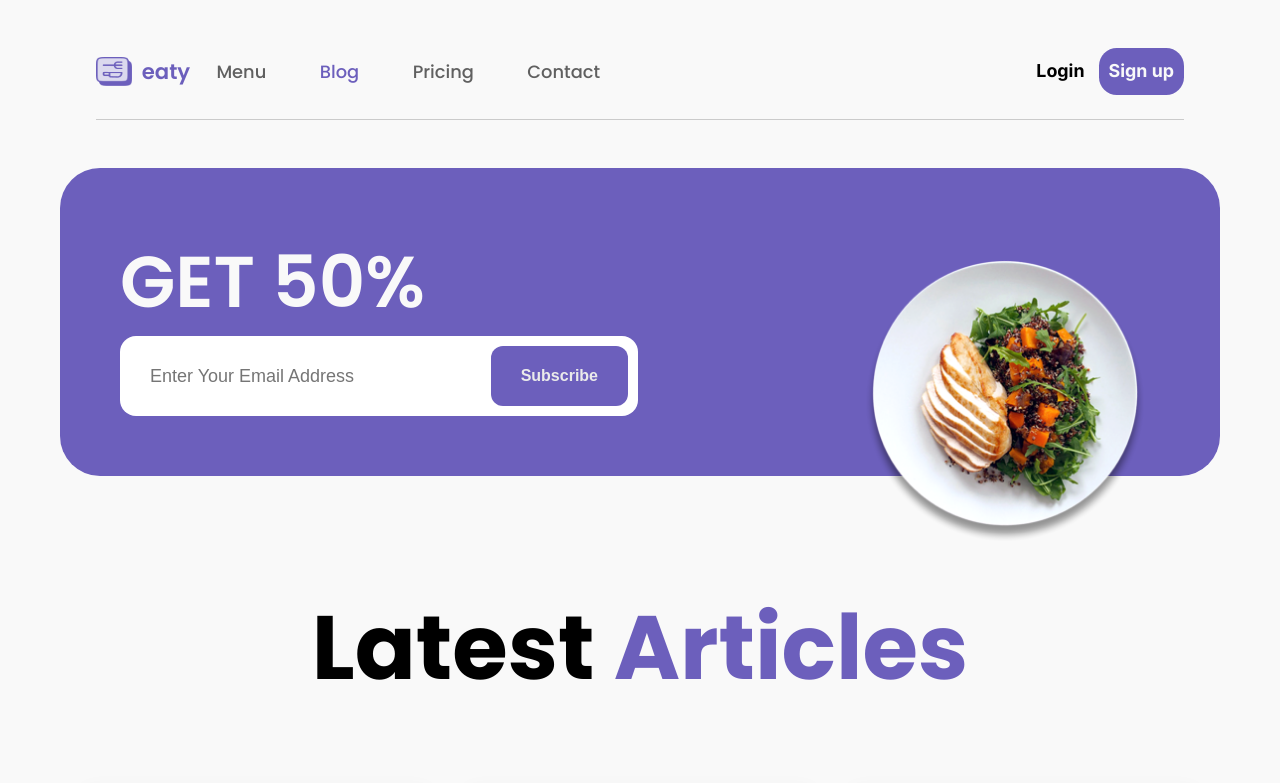
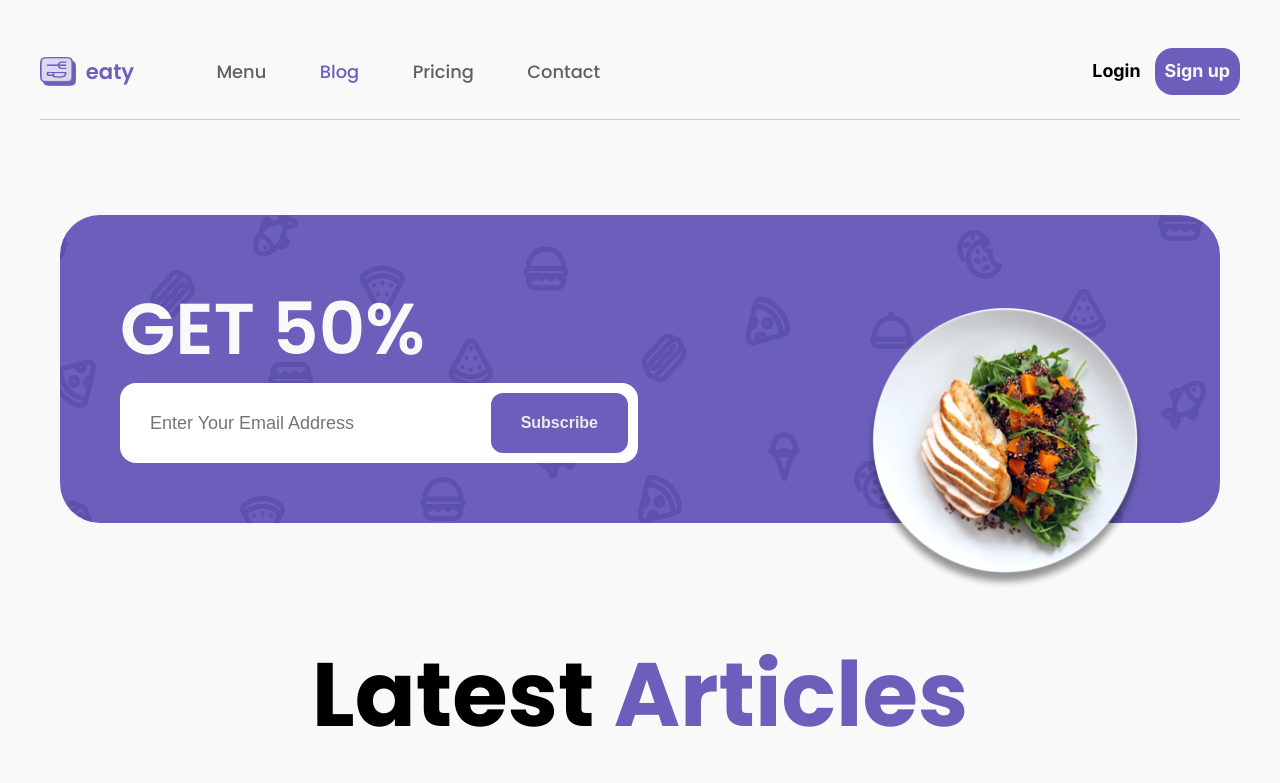
Before and after one commit to Lueur3/WEB-LR3, a plain HTML site: page index.html in a window 1280 px wide. Shown: the top 783 px of the page. Drawn offline with Linux system fonts and the light colour scheme.

Commit message:
first commit

```diff
--- a/index.html
+++ b/index.html
@@ -16,6 +16,7 @@
   </head>
   <body>
     <header class="site-header">
+      <div class="container">
         <div class="header-container">
           <div class="header-banner">
             <img src="images/logo.png" />
@@ -36,9 +37,11 @@
             <button>Sign up</button>
           </section>
         </div>
+      </div>
     </header>
 
     <main class="site-main">
+      <div class="container">
         <div class="main-container">
           <section class="main-banner">
             <div class="banner-content">
@@ -212,7 +215,7 @@
             <div class="FAQs-container">
               <div class="FAQs-title">
                 <h2>Frequently Asked<span>Questions</span></h2>
-              <img src="images/lines.png" alt="" class="faq-decoration" />
+                <img src="images/lines.png" class="faq-decoration" />
               </div>
 
               <section class="Questions">
@@ -244,9 +247,11 @@
             </div>
           </div>
         </div>
+      </div>
     </main>
 
     <footer class="site-footer">
+      <div class="container">
         <div class="footer-container">
           <section class="upper-footer">
             <div class="footer-banner">
@@ -286,6 +291,7 @@
             </div>
           </section>
         </div>
+      </div>
     </footer>
   </body>
 </html>
--- a/style.css
+++ b/style.css
@@ -21,13 +21,19 @@ body {
   background-color: var(--site-background);
 }
 
+.container{
+  max-width: 1200px;
+  margin: 0 auto;
+  width: 100%;
+}
 
 .header-container {
   display: flex;
   justify-content: space-between;
   align-items: center;
   border-bottom: 1px solid var(--border-color);
-  margin: 48px 96px;
+  padding-top: 48px;
+  margin-bottom: 95px;
 }
 
 .header-banner {
@@ -97,7 +103,12 @@ body {
 .main-banner {
   display: flex;
   align-items: center;
-  background: var(--text-highlight);
+  background-color: var(--text-highlight);
+  background-image: url('images/back-banner.png');
+  background-size: cover;
+  background-position: center;
+  background-repeat: no-repeat;
+
   border-radius: 40px;
 
   position: relative;
@@ -179,18 +190,6 @@ body {
   grid-template-columns: repeat(3, 1fr);
   gap: 30px;
   margin-bottom: 70px;
-}
-
-@media (max-width: 900px) {
-  .cards-row {
-    grid-template-columns: repeat(2, 1fr);
-  }
-}
-
-@media (max-width: 600px) {
-  .cards-row {
-    grid-template-columns: 1fr;
-  }
 }
 
 .card {
```
Also changed, not shown: images/back-banner.png (renamed from images/image.png). Lines whose indentation alone changed are shown as unchanged.
